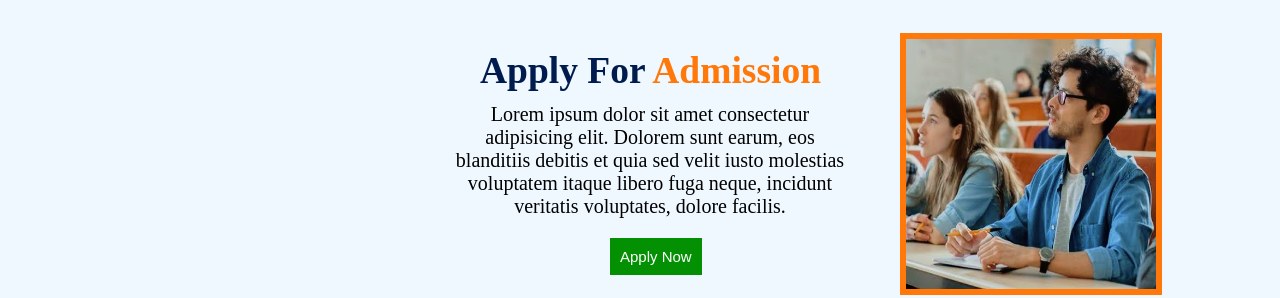
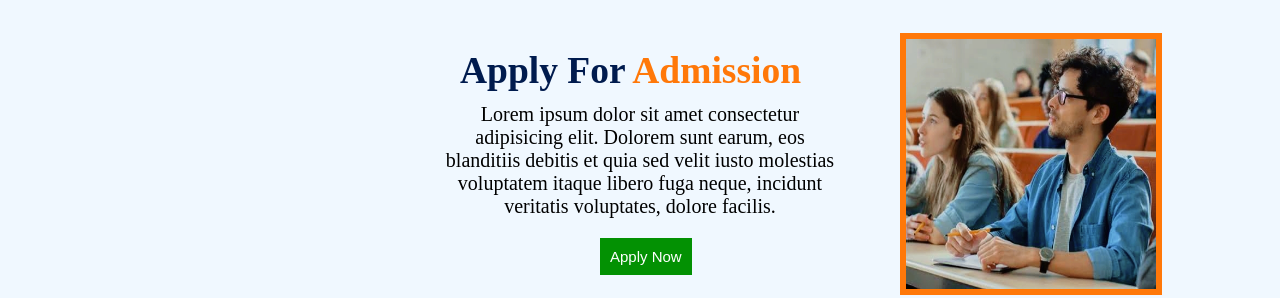
Before and after one commit to DINODAVIS18/university, a plain HTML site: page index.html in a window 1280 px wide. Shown: the part 782-1080 px from the top of the page. Drawn offline with Linux system fonts and the light colour scheme.

Commit message:
first university commit

```diff
--- a/website.css
+++ b/website.css
@@ -146,7 +146,7 @@ color: black;
 .a4 {
 
     position: absolute;
-    margin-left: 480px;
+    margin-left: 460px;
     width: 400px;
     margin-top: 40px;
     font-size: 25px;
@@ -155,7 +155,7 @@ color: black;
 
 .a5 {
     position: absolute;
-    margin-left: 450px;
+    margin-left: 440px;
     width: 400px;
     height: 100px;
 
```
